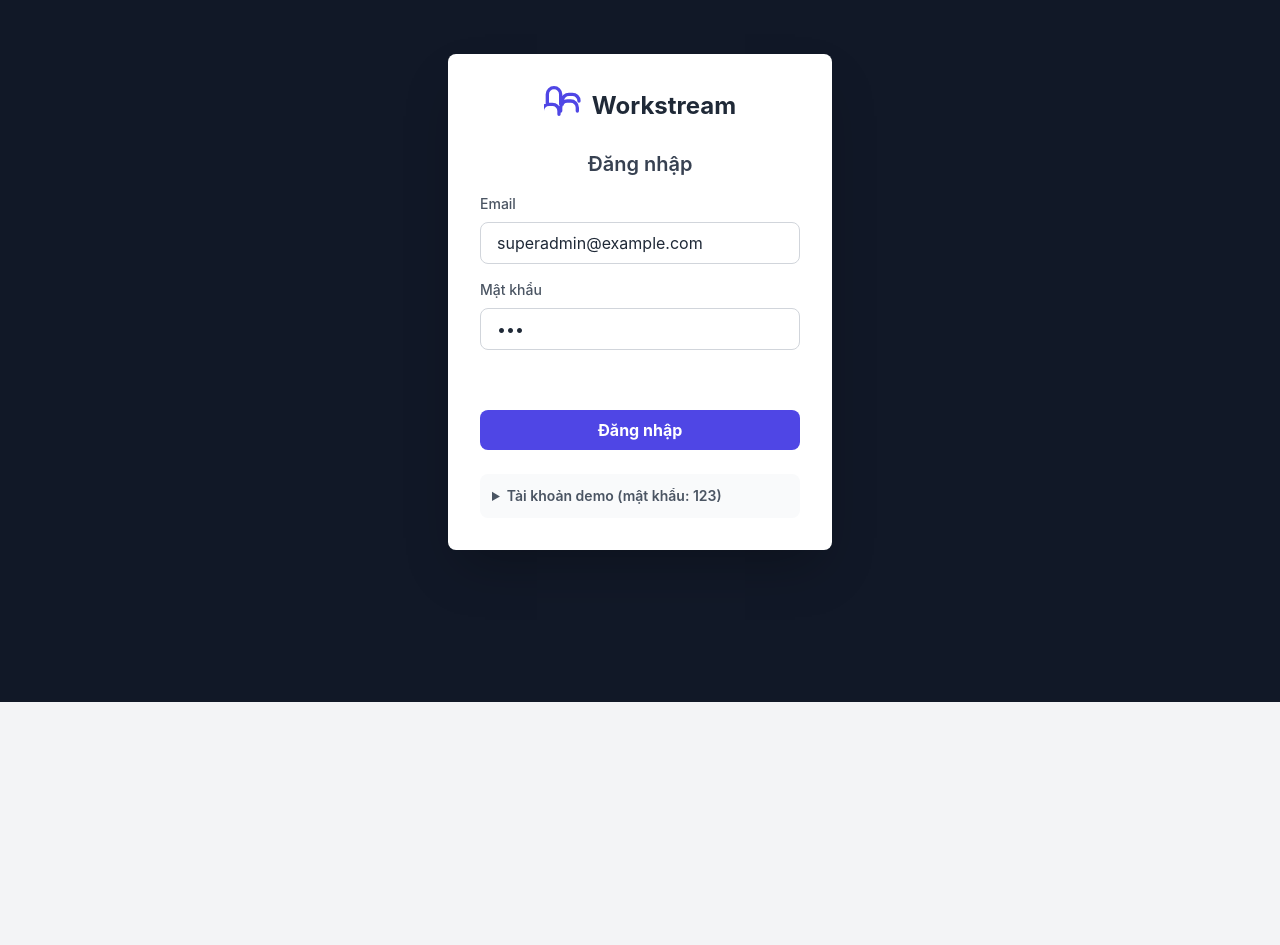
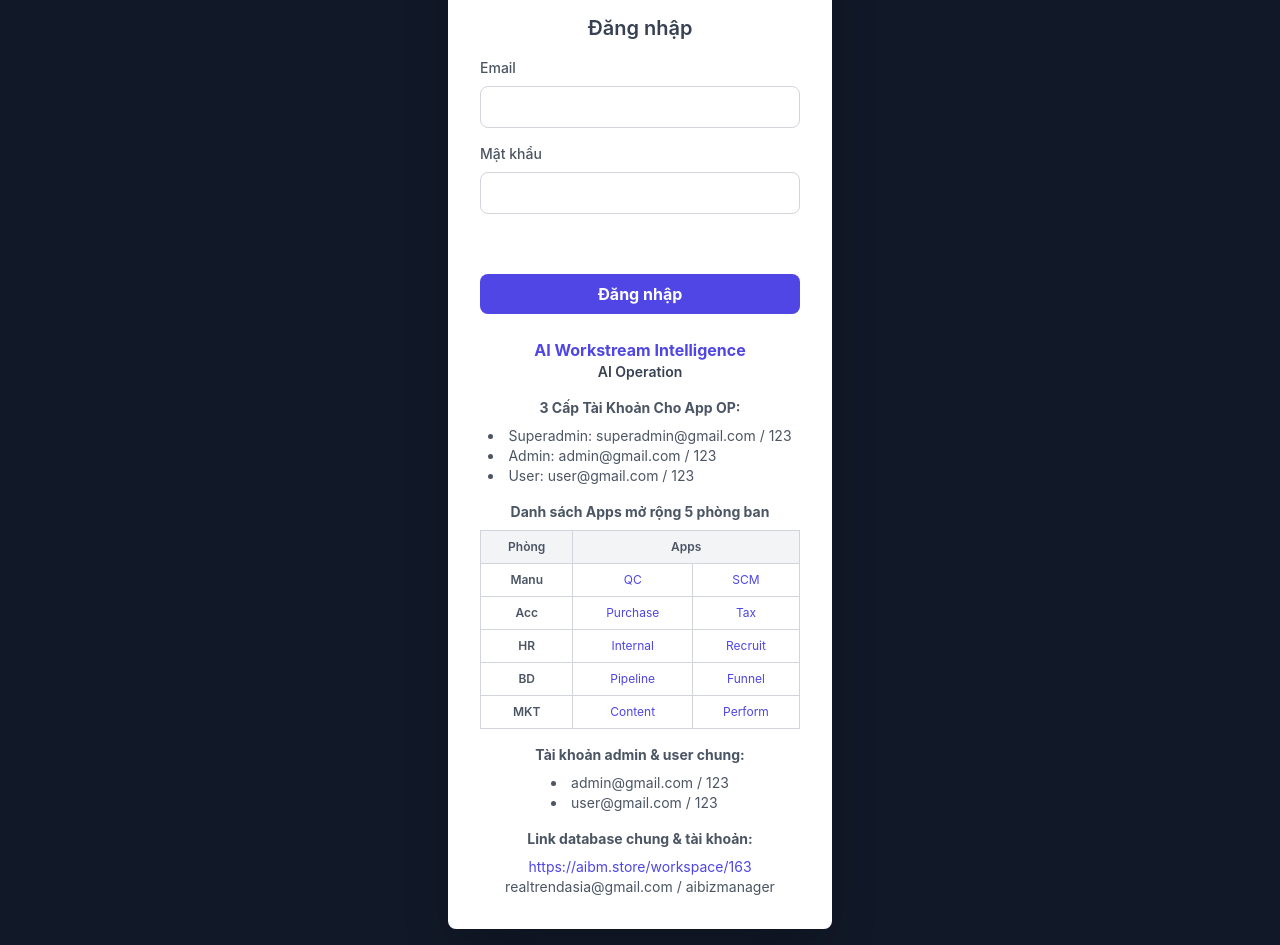
Before and after one commit to aibm123/op, a plain HTML site: page index.html in a window 1280 px wide. Shown: the part 98-1043 px from the top of the page. Before the commit the page ends 800 px from the top, so only its background shows below. Drawn offline with nearby package versions, Linux system fonts and the light colour scheme.

Commit message:
Update index.html

```diff
--- a/index.html
+++ b/index.html
@@ -3,7 +3,7 @@
 <head>
     <meta charset="UTF-8">
     <meta name="viewport" content="width=device-width, initial-scale=1.0">
-    <title>Workstream Intelligence</title>
+    <title>AI Operation</title>
     <script src="https://cdn.tailwindcss.com"></script>
     <script src="https://unpkg.com/lucide@latest"></script>
     <style>
@@ -43,47 +43,97 @@
         <div class="bg-white p-8 rounded-lg shadow-2xl w-full max-w-sm">
             <div class="flex items-center justify-center mb-6">
                 <svg class="w-10 h-10 text-indigo-600" fill="none" stroke="currentColor" viewBox="0 0 24 24" xmlns="http://www.w3.org/2000/svg"><path stroke-linecap="round" stroke-linejoin="round" stroke-width="2" d="M9 17v-2a4 4 0 00-4-4H3a4 4 0 00-4 4v2m11-6V5a4 4 0 00-4-4H6a4 4 0 00-4 4v6m18 4v-2a4 4 0 00-4-4h-2a4 4 0 00-4 4v2m11-6V9a4 4 0 00-4-4h-2a4 4 0 00-4 4v2"></path></svg>
-                <h1 class="text-2xl font-bold ml-2 text-gray-800">Workstream</h1>
+                <h1 class="text-2xl font-bold ml-2 text-gray-800">AI Operation</h1>
             </div>
             <h2 class="text-xl font-semibold text-center text-gray-700 mb-4">Đăng nhập</h2>
             <form id="login-form">
                 <div class="mb-4">
                     <label for="email" class="block text-sm font-medium text-gray-600 mb-2">Email</label>
-                    <input type="email" id="email" class="w-full px-4 py-2 border border-gray-300 rounded-lg focus:ring-2 focus:ring-indigo-500 focus:border-indigo-500 transition" value="superadmin@example.com" required>
+                    <input type="email" id="email" class="w-full px-4 py-2 border border-gray-300 rounded-lg focus:ring-2 focus:ring-indigo-500 focus:border-indigo-500 transition" value="" required>
                 </div>
                 <div class="mb-6">
                     <label for="password" class="block text-sm font-medium text-gray-600 mb-2">Mật khẩu</label>
-                    <input type="password" id="password" class="w-full px-4 py-2 border border-gray-300 rounded-lg focus:ring-2 focus:ring-indigo-500 focus:border-indigo-500 transition" value="123" required>
+                    <input type="password" id="password" class="w-full px-4 py-2 border border-gray-300 rounded-lg focus:ring-2 focus:ring-indigo-500 focus:border-indigo-500 transition" value="" required>
                 </div>
                 <div id="login-error" class="text-red-500 text-sm mb-4 text-center h-5"></div>
                 <button type="submit" class="w-full bg-indigo-600 text-white font-bold py-2 px-4 rounded-lg hover:bg-indigo-700 focus:outline-none focus:ring-2 focus:ring-offset-2 focus:ring-indigo-500 transition transform hover:scale-105 flex items-center justify-center h-10">
                     Đăng nhập
                 </button>
             </form>
-             <div class="mt-6">
-                <details class="bg-gray-50 rounded-lg p-3">
-                    <summary class="font-semibold text-sm cursor-pointer text-gray-600">Tài khoản demo (mật khẩu: 123)</summary>
-                    <ul class="text-xs text-gray-500 mt-2 space-y-1 pl-2">
-                        <li><b>Superadmin:</b> superadmin@example.com</li>
-                        <li><b>Admin MKT:</b> admin.mkt@example.com</li>
-                        <li><b>User MKT 1:</b> user1.mkt@example.com</li>
-                        <li><b>User MKT 2:</b> user2.mkt@example.com</li>
-                        <li><b>Admin Tech:</b> admin.tech@example.com</li>
-                        <li><b>User Tech 1:</b> user1.tech@example.com</li>
-                        <li><b>User Tech 2:</b> user2.tech@example.com</li>
+             <div class="mt-6 text-sm text-gray-600 space-y-4 text-center">
+                <div class="text-center">
+                    <p class="font-bold text-base text-indigo-600">AI Workstream Intelligence</p>
+                    <p class="font-semibold text-gray-700">AI Operation</p>
+                </div>
+                <div>
+                    <h3 class="font-bold mb-2">3 Cấp Tài Khoản Cho App OP:</h3>
+                    <ul class="list-disc list-inside text-left inline-block">
+                        <li>Superadmin: superadmin@gmail.com / 123</li>
+                        <li>Admin: admin@gmail.com / 123</li>
+                        <li>User: user@gmail.com / 123</li>
                     </ul>
-                </details>
+                </div>
+                <div>
+                    <h3 class="font-bold mb-2 text-center">Danh sách Apps mở rộng 5 phòng ban</h3>
+                    <table class="w-full text-xs border-collapse border border-gray-300">
+                        <thead class="bg-gray-100">
+                            <tr>
+                                <th class="border border-gray-300 p-2 font-semibold">Phòng</th>
+                                <th class="border border-gray-300 p-2 font-semibold" colspan="2">Apps</th>
+                            </tr>
+                        </thead>
+                        <tbody>
+                            <tr>
+                                <td class="border border-gray-300 p-2 font-semibold">Manu</td>
+                                <td class="border border-gray-300 p-2"><a href="https://qc.aibm.space" target="_blank" class="text-indigo-600 hover:underline">QC</a></td>
+                                <td class="border border-gray-300 p-2"><a href="https://scm.aibm.space" target="_blank" class="text-indigo-600 hover:underline">SCM</a></td>
+                            </tr>
+                            <tr>
+                                <td class="border border-gray-300 p-2 font-semibold">Acc</td>
+                                <td class="border border-gray-300 p-2"><a href="https://purchase.aibm.space" target="_blank" class="text-indigo-600 hover:underline">Purchase</a></td>
+                                <td class="border border-gray-300 p-2"><a href="https://tax.aibm.space" target="_blank" class="text-indigo-600 hover:underline">Tax</a></td>
+                            </tr>
+                            <tr>
+                                <td class="border border-gray-300 p-2 font-semibold">HR</td>
+                                <td class="border border-gray-300 p-2"><a href="https://train.aibm.space" target="_blank" class="text-indigo-600 hover:underline">Internal</a></td>
+                                <td class="border border-gray-300 p-2"><a href="https://recruit.aibm.space" target="_blank" class="text-indigo-600 hover:underline">Recruit</a></td>
+                            </tr>
+                            <tr>
+                                <td class="border border-gray-300 p-2 font-semibold">BD</td>
+                                <td class="border border-gray-300 p-2"><a href="https://pipe.aibm.space" target="_blank" class="text-indigo-600 hover:underline">Pipeline</a></td>
+                                <td class="border border-gray-300 p-2"><a href="https://funnel.aibm.space" target="_blank" class="text-indigo-600 hover:underline">Funnel</a></td>
+                            </tr>
+                            <tr>
+                                <td class="border border-gray-300 p-2 font-semibold">MKT</td>
+                                <td class="border border-gray-300 p-2"><a href="https://post.aibm.space/" target="_blank" class="text-indigo-600 hover:underline">Content</a></td>
+                                <td class="border border-gray-300 p-2"><a href="https://perform.aibm.space/" target="_blank" class="text-indigo-600 hover:underline">Perform</a></td>
+                            </tr>
+                        </tbody>
+                    </table>
+                </div>
+                 <div>
+                    <h3 class="font-bold mb-2">Tài khoản admin & user chung:</h3>
+                     <ul class="list-disc list-inside text-left inline-block">
+                        <li>admin@gmail.com / 123</li>
+                        <li>user@gmail.com / 123</li>
+                    </ul>
+                </div>
+                 <div>
+                    <h3 class="font-bold mb-2">Link database chung & tài khoản:</h3>
+                    <p><a href="https://aibm.store/workspace/163" target="_blank" class="text-indigo-600 hover:underline">https://aibm.store/workspace/163</a></p>
+                    <p>realtrendasia@gmail.com / aibizmanager</p>
+                </div>
             </div>
         </div>
     </div>
 
     <!-- Main App -->
-    <div id="app" class="hidden h-screen flex">
+    <div id="app" class="hidden h-screen flex relative">
         <!-- Sidebar -->
-        <aside id="sidebar" class="w-64 bg-gray-800 text-white flex flex-col transition-all duration-300">
+        <aside id="sidebar" class="fixed inset-y-0 left-0 z-30 w-64 bg-gray-800 text-white flex flex-col transform -translate-x-full md:relative md:translate-x-0 transition-transform duration-300 ease-in-out">
             <div class="flex items-center justify-center h-20 border-b border-gray-700">
                  <svg class="w-8 h-8 text-indigo-500" fill="none" stroke="currentColor" viewBox="0 0 24 24" xmlns="http://www.w3.org/2000/svg"><path stroke-linecap="round" stroke-linejoin="round" stroke-width="2" d="M9 17v-2a4 4 0 00-4-4H3a4 4 0 00-4 4v2m11-6V5a4 4 0 00-4-4H6a4 4 0 00-4 4v6m18 4v-2a4 4 0 00-4-4h-2a4 4 0 00-4 4v2m11-6V9a4 4 0 00-4-4h-2a4 4 0 00-4 4v2"></path></svg>
-                <h1 class="text-2xl font-bold ml-2">Workstream</h1>
+                <h1 class="text-2xl font-bold ml-2">AI Operation</h1>
             </div>
             <nav id="main-nav" class="flex-1 px-4 py-4 space-y-2">
                 <!-- Nav items will be populated by JS -->
@@ -93,9 +143,16 @@
             </div>
         </aside>
 
+        <!-- Sidebar Overlay -->
+        <div id="sidebar-overlay" class="fixed inset-0 bg-black bg-opacity-50 z-20 hidden md:hidden"></div>
+
         <!-- Main Content -->
         <main class="flex-1 flex flex-col overflow-hidden">
             <header class="h-20 bg-white shadow-md flex items-center justify-between px-6">
+                <!-- Hamburger Menu Button -->
+                <button id="menu-toggle-button" class="p-2 -ml-2 rounded-md text-gray-600 md:hidden">
+                    <i data-lucide="menu" class="w-6 h-6"></i>
+                </button>
                 <h2 id="page-title" class="text-2xl font-bold text-gray-700"></h2>
                 <button id="logout-button" class="flex items-center text-sm font-medium text-gray-600 hover:text-indigo-600">
                     <i data-lucide="log-out" class="w-5 h-5 mr-2"></i>
@@ -243,11 +300,17 @@
             const userProfile = document.getElementById('user-profile');
             const pageTitle = document.getElementById('page-title');
             const logoutButton = document.getElementById('logout-button');
+            const sidebar = document.getElementById('sidebar');
+            const sidebarOverlay = document.getElementById('sidebar-overlay');
+            const menuToggleButton = document.getElementById('menu-toggle-button');
 
             // --- INITIALIZATION ---
             function init() {
                 loginForm.addEventListener('submit', handleLogin);
                 logoutButton.addEventListener('click', handleLogout);
+                menuToggleButton.addEventListener('click', toggleSidebar);
+                sidebarOverlay.addEventListener('click', toggleSidebar);
+
                 document.getElementById('send-chat-button').addEventListener('click', handleSendMessage);
                 document.getElementById('chat-input').addEventListener('keypress', (e) => {
                     if (e.key === 'Enter') handleSendMessage();
@@ -287,6 +350,11 @@
 
 
                 lucide.createIcons();
+            }
+
+            function toggleSidebar() {
+                sidebar.classList.toggle('-translate-x-full');
+                sidebarOverlay.classList.toggle('hidden');
             }
 
             // --- AUTHENTICATION ---
@@ -463,7 +531,14 @@
                     navLink.dataset.page = item.id;
                     navLink.className = `flex items-center px-4 py-2 rounded-lg text-gray-300 hover:bg-gray-700 hover:text-white transition-colors`;
                     navLink.innerHTML = `<i data-lucide="${item.icon}" class="w-5 h-5 mr-3"></i> ${item.name}`;
-                    navLink.onclick = (e) => { e.preventDefault(); navigateTo(item.id); };
+                    navLink.onclick = (e) => {
+                        e.preventDefault();
+                        navigateTo(item.id);
+                        // Hide sidebar on mobile after navigation
+                        if (window.innerWidth < 768) {
+                            toggleSidebar();
+                        }
+                    };
                     mainNav.appendChild(navLink);
                 });
 
```
